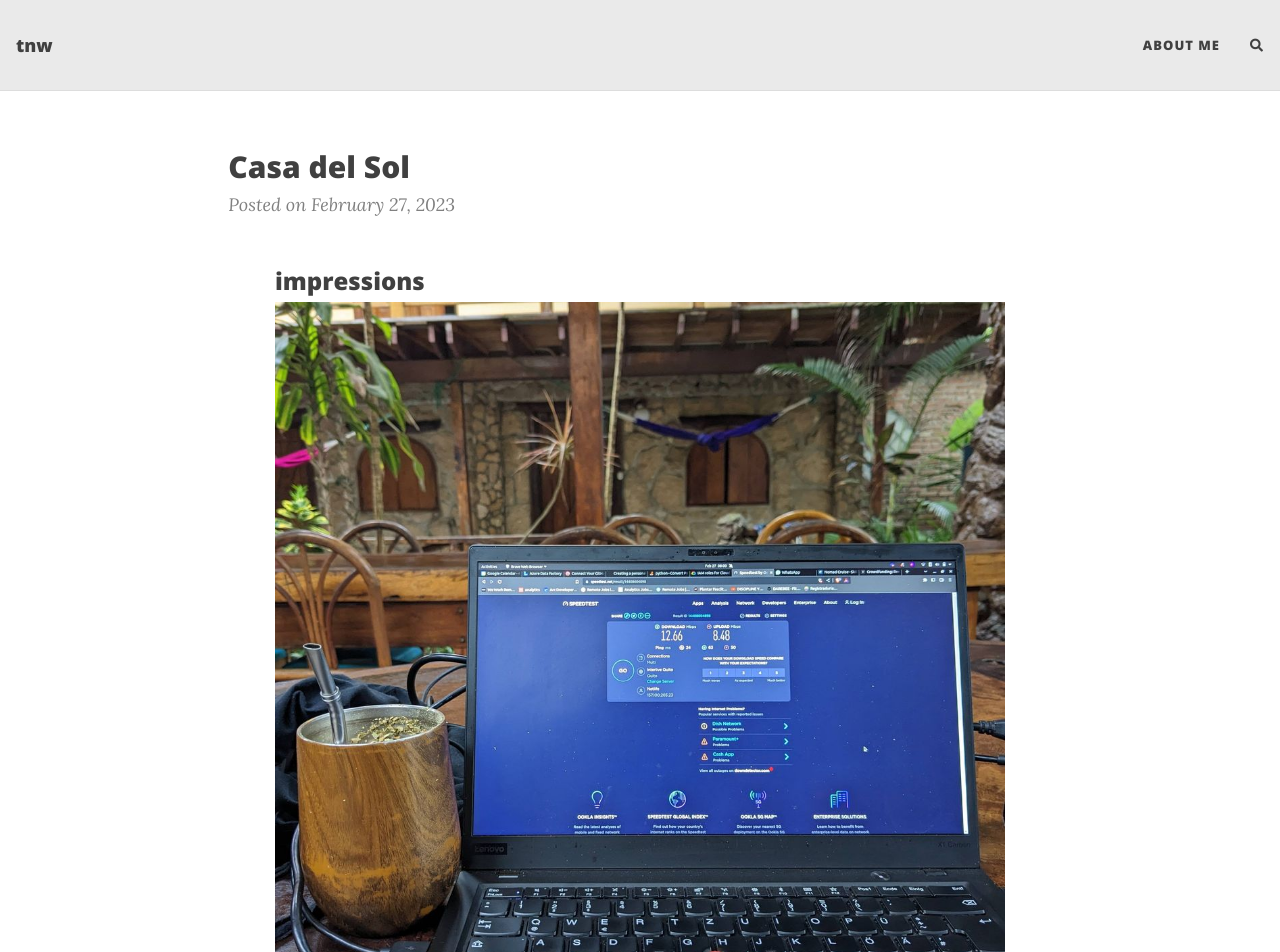
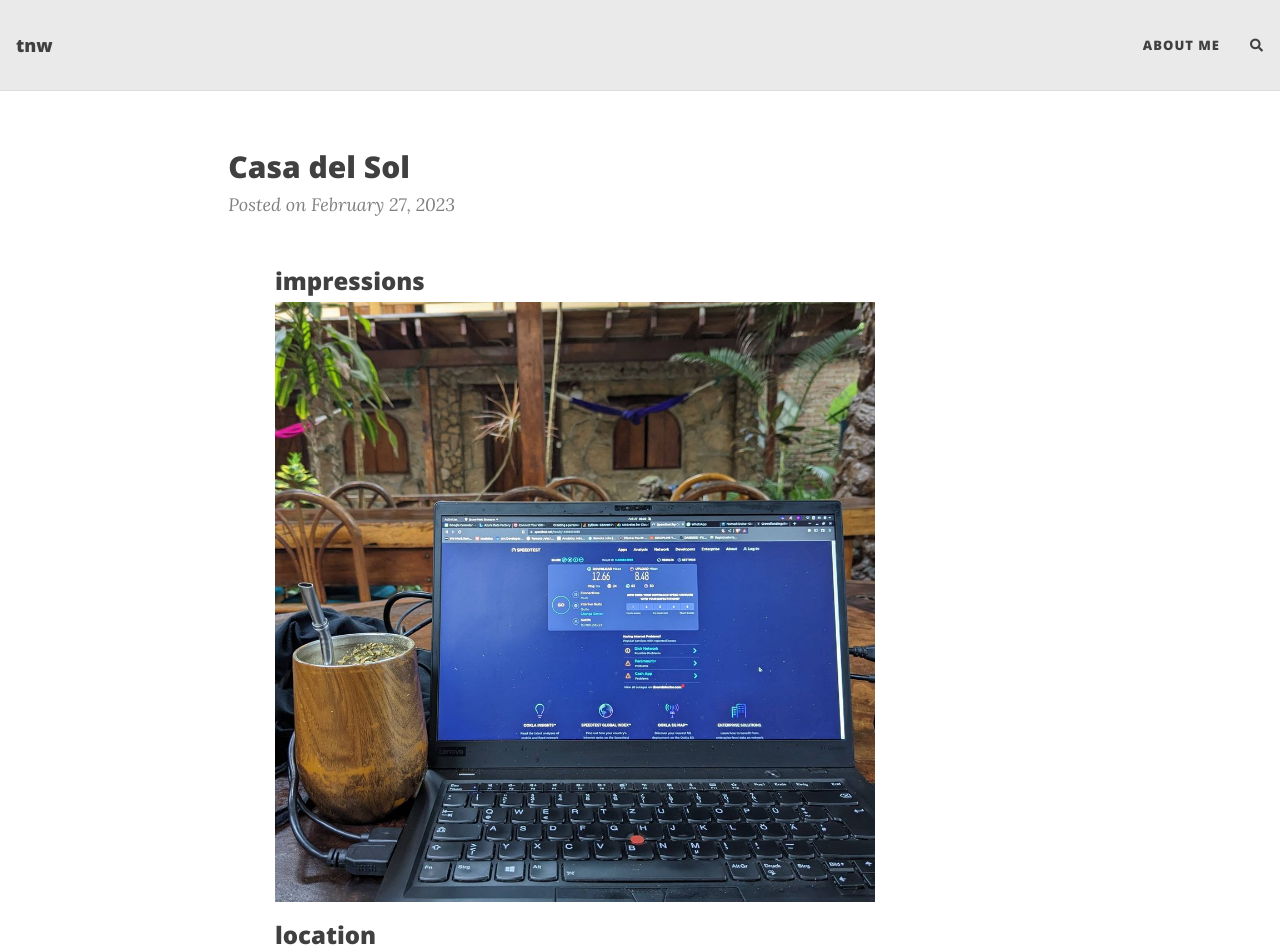
Before and after one commit to thenomadwork/thenomadwork.github.io, a Jekyll site: the page built from _posts/2023-02-27-casa-del-sol.md, in a window 1280 px wide and 1400 px high. Shown: the top 952 px of the window. Built offline with Jekyll 4.4.1, drawn with Linux system fonts in a browser that asks for light colours; nearby versions of some CDN libraries; comment, search, counter and statistics services are not loaded; grey boxes are pictures that could not be loaded.

Commit message:
make images and iframes responsive to screen size

```diff
--- a/assets/css/beautifuljekyll.css
+++ b/assets/css/beautifuljekyll.css
@@ -100,7 +100,29 @@ img::-moz-selection {
 }
 
 img {
-  max-width: 100%;
+  max-width: 100%; /* Allow images to be responsive within their containers */
+  height: auto; /* Maintain the aspect ratio */
+}
+
+@media (min-width: 600px) {
+  img {
+    width: 600px; /* Set a fixed width for screens wider than 600px */
+    max-width: 100%; /* Allow images to be responsive within their containers */
+  }
+}
+
+/* Default styling for all iframes */
+iframe {
+  max-width: 100%; /* Allow iframes to be responsive within their containers */
+  height: auto; /* Maintain the aspect ratio */
+}
+
+/* Apply specific styling for screens wider than 600px */
+@media (min-width: 600px) {
+  iframe {
+    width: 600px; /* Set a fixed width for screens wider than 600px */
+    max-width: 100%; /* Allow iframes to be responsive within their containers */
+  }
 }
 
 .linked-section {
```
